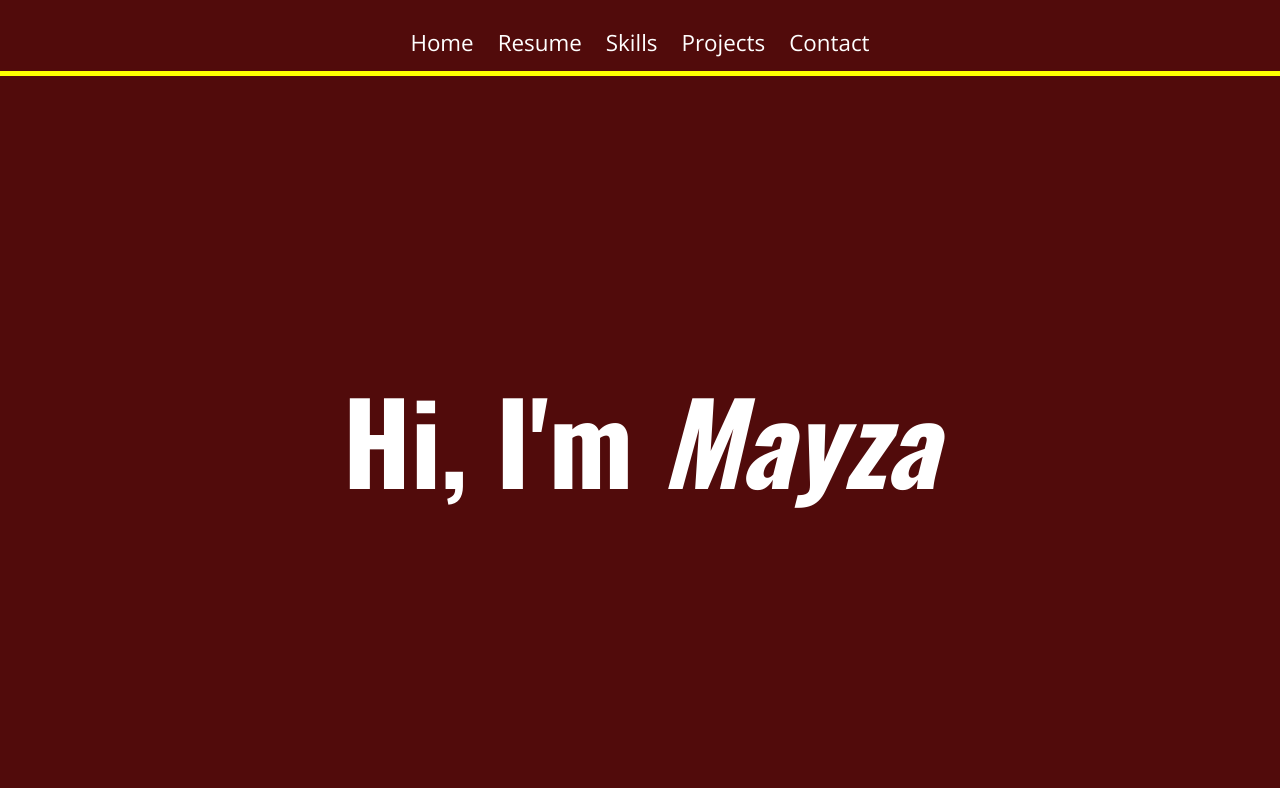
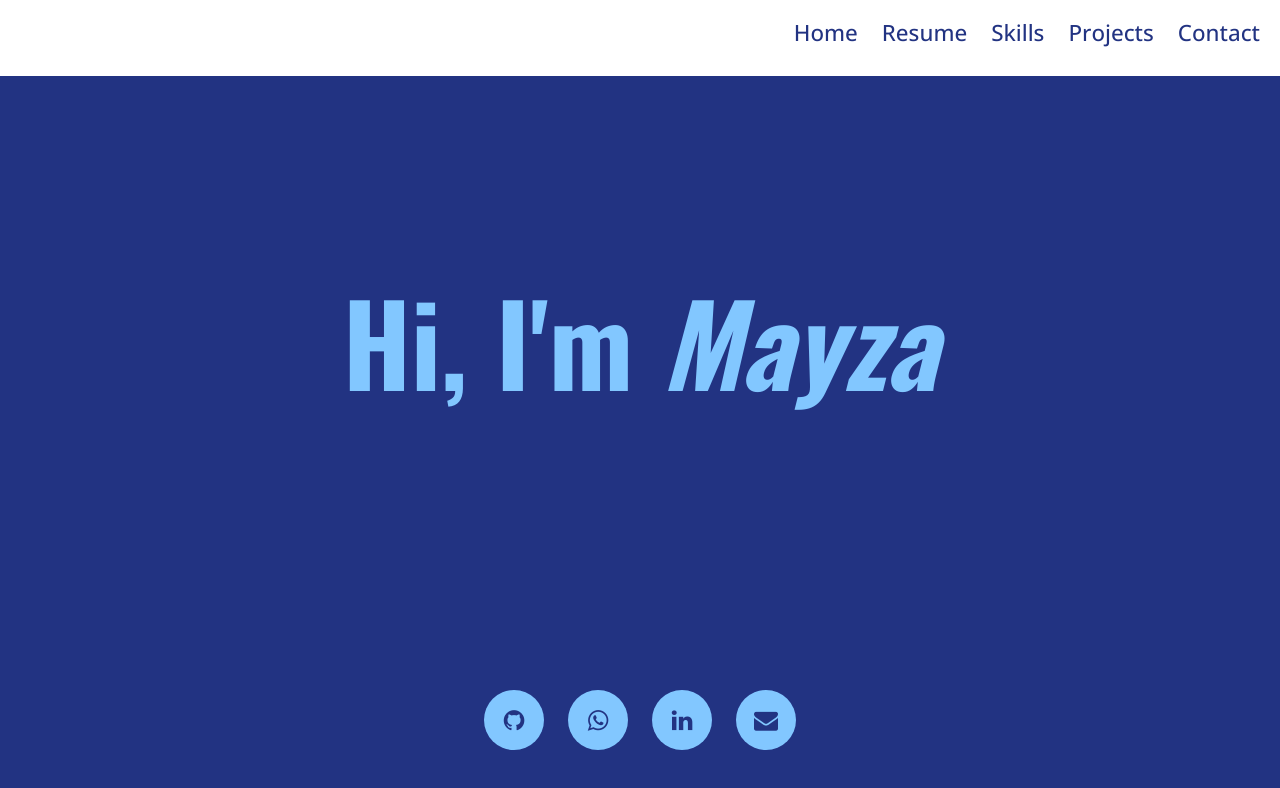
Before and after one commit to mayzabar26/Mayza_Barbosa_Portifolio, a plain HTML site: page index.html in a window 1280 px wide. Drawn offline with nearby package versions, Linux system fonts and the light colour scheme; a web font is replaced by a local one.

Commit message:
Organizing navigation bar, colors and footer

```diff
--- a/index.html
+++ b/index.html
@@ -47,8 +47,13 @@
     </main>
 
     <footer>
-        <div>
-
+        <div class="social-container">
+            <ul class="social-icons">
+                <li><a href="#"><i class="fa fa-github"></i></a></li>
+                <li><a href="#"><i class="fa fa-whatsapp"></i></a></li>
+                <li><a href="#"><i class="fa fa-linkedin"></i></a></li>
+                <li><a href="#"><i class="fa fa-envelope"></i></a></li>
+            </ul>
         </div>
     </footer>
 </body>
--- a/styles/style_large.css
+++ b/styles/style_large.css
@@ -1,3 +1,6 @@
+@import url("https://cdnjs.cloudflare.com/ajax/libs/font-awesome/4.7.0/css/font-awesome.min.css");
+
+
 /*______________________Reset______________________*/
 * {margin: 0; padding: 0; box-sizing: border-box;}
 
@@ -7,6 +10,7 @@
     --bk_color_3: rgb(238, 77, 104);
     --bk_color_4: rgb(190, 21, 49);
     --bk_color_5: rgb(81, 11, 11);
+    --bk_color_6: black;
 
     --font_1: Balsamiq Sans;
     --font_2: Caprasimo;
@@ -22,6 +26,8 @@
     --general_color_4: yellow;
     --general_color_5: rgb(190, 21, 49);
     --general_color_6: rgb(81, 11, 11);
+    --general_color_7: #82C7FF;
+    --general_color_8: #223382;
 }
 
 /*______________________BODY______________________*/
@@ -30,7 +36,7 @@ body {
     animation-name: infinite;
     animation-duration: 6s;
     animation-iteration-count: infinite;
-    background-color: var(--general_color_6);
+    background-color: var(--general_color_8);
 }
 
 /*@keyframes infinite {
@@ -43,20 +49,11 @@ body {
 
 
 /*______________________HEADER______________________*/
-nav {
-    float: center;
-    padding: 20px;
-}
+nav {float: right; padding: 10px;}
 
-a {
-    color: var(--bk_color_1);
-    text-decoration: none;
-}
+a {color: var(--general_color_8); text-decoration: none; font-weight: 500;}
 
-a:hover {
-    cursor: pointer;
-    color: var(--general_color_3);
-}
+a:hover {cursor: pointer; color: var(--general_color_7);}
 
 ul {list-style: none;}
 
@@ -70,12 +67,12 @@ li {
 }
 
 header {
+    background: var(--bk_color_1);
     position: fixed;
     width: 100%;
     height: 76px;
     top: 0;
     left: 0;
-    border-bottom: 5px solid var(--general_color_4);
 }
 
 #hamb-button {display: none;}
@@ -87,17 +84,59 @@ header {
     display: inline-block;
     justify-content: center;
     align-content: center;
-    height: 100vh; /*ocupa altura total da tela */
-    padding-top: 76px; /*para compensar o header fixo */
+    height: 85vh; /*ocupa altura total da tela */
 }
 
 #my-name {
     font-size: 7rem;
-    color: var(--general_color_2);
+    color: var(--general_color_7);
     font-family: var(--font_7);
 }
 
-button > #contactMe_Btn {
-    width: 40%;
-    height: 30px;
+/*______________________FOOTER______________________*/
+.social-container {
+    width: 100%;
+    text-align: center;
+    margin: auto;
+    padding: 0;
 }
+
+.social-icons {
+    padding: 0;
+    list-style: none;
+    margin: auto;
+}
+
+.social-icons li {
+    display: inline-block;
+    margin: auto;
+    position: relative;
+    font-size: 1.4em;
+}
+
+.social-icons a {
+    display: inline-block;
+    position: relative;
+    width: 60px;
+    height: 60px;
+    border-radius: 50%;
+    background: var(--general_color_7);
+    transition: transform 0.3s ease;
+}
+
+.social-icons a i {
+    color: var(--general_color_8);
+    font-size: 24px;
+    line-height: 60px;
+    transition: all 0.3s ease;
+}
+
+.social-icons a:hover {
+    transform: scale(1.1);
+    background: var(--bk_color_1);
+}
+
+.social-icons a:hover i {
+    color: var(--general_color_8);
+    transform: scale(1.2);
+}
```
